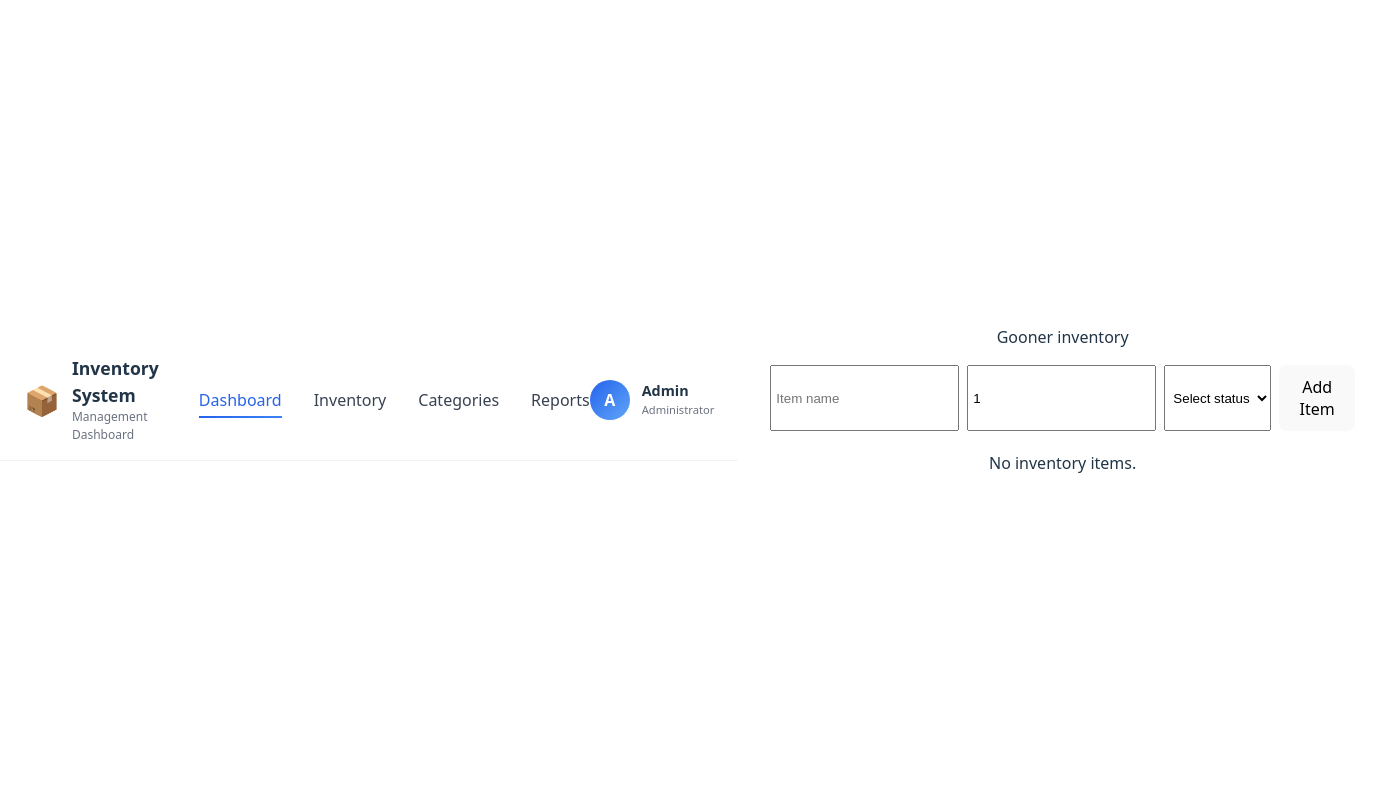
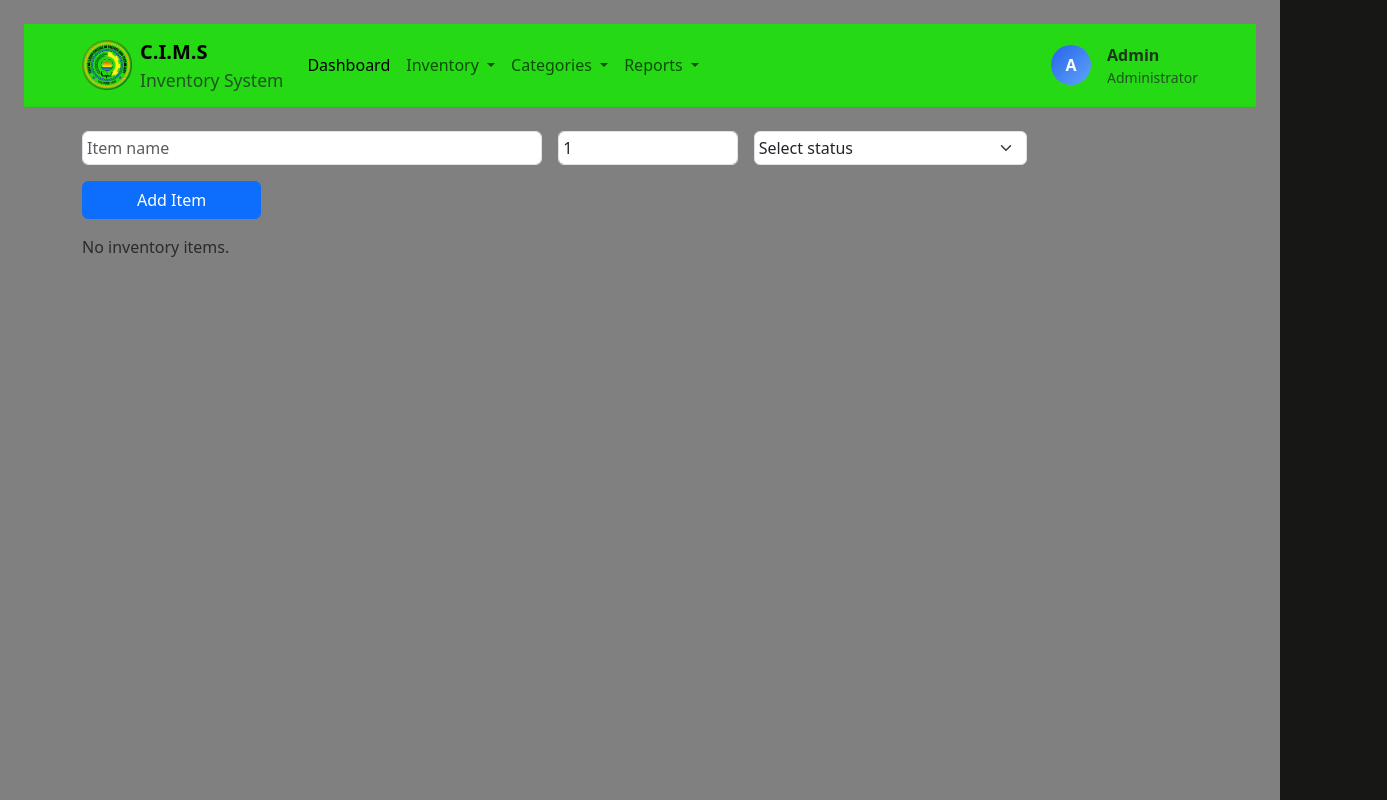
Before and after one commit to dukegooner80050-netizen/goonerthesis, a Vue app: page / in a window 1280 px wide. Shown: the whole page, 1387 px wide, since content can reach past the window. Built offline with nearby package versions, Linux system fonts and the light colour scheme.

Commit message:
bayo tayo marygrace

```diff
--- a/index.html
+++ b/index.html
@@ -6,7 +6,7 @@
     <meta name="viewport" content="width=device-width, initial-scale=1.0" />
     <title>goonerthesis</title>
   </head>
-  <body>
+  <body height="100%" width="100%" style="background-color: gray;">
     <div id="nav"></div>
     <div id="app"></div>
     <script type="module" src="/src/main.js"></script>
--- a/package.json
+++ b/package.json
@@ -9,6 +9,7 @@
     "preview": "vite preview"
   },
   "dependencies": {
+    "bootstrap": "^5.3.8",
     "vue": "^3.5.24"
   },
   "devDependencies": {
--- a/src/App.vue
+++ b/src/App.vue
@@ -1,14 +1,17 @@
 <script setup>
 import HelloWorld from './components/HelloWorld.vue'
-
+import Nav from './components/Nav.vue'
 </script>
 
 <template>
 
-  <div>
-    <p>Gooner inventory</p>
+  <div class="container-fluid p-4" bg-light>
+    <Nav/>
+    <main class="container mt-4">
+      <HelloWorld/>
+    </main>
   </div>
-  <HelloWorld/>
+
 </template>
 
 <style scoped>
--- a/src/components/HelloWorld.vue
+++ b/src/components/HelloWorld.vue
@@ -1,31 +1,42 @@
 <template>
   <div>
-    <form @submit.prevent="addItem">
+    <form @submit.prevent="addItem" class="row g-2 align-items-center mb-3">
+      <div class="col-md-5">
         <input
+          class="form-control"
           v-model.trim="newItem.name"
           placeholder="Item name"
           required
         />
+      </div>
+
+      <div class="col-md-2">
         <input
+          class="form-control"
           v-model.number="newItem.quantity"
           type="number"
           min="1"
           placeholder="Qty"
           required
         />
+      </div>
 
+      <div class="col-md-3">
         <!-- Status dropdown -->
-      <select v-model="newItem.status">
+        <select class="form-select" v-model="newItem.status">
           <option disabled value="">Select status</option>
           <option v-for="s in statusOptions" :key="s" :value="s">
             {{ s }}
           </option>
         </select>
+      </div>
 
-      <button type="submit">Add Item</button>
+      <div class="col-md-2">
+        <button class="btn btn-primary w-100" type="submit">Add Item</button>
+      </div>
     </form>
 
-    <table v-if="items.length">
+    <table v-if="items.length" class="table table-striped">
       <thead>
         <tr>
           <th>Name</th>
@@ -40,6 +51,7 @@
             <span v-if="!item.isEditingName">{{ item.name }}</span>
             <input
               v-else
+              class="form-control"
               v-model.trim="item.name"
               @keyup.enter="item.isEditingName = false"
               @blur="item.isEditingName = false"
@@ -48,6 +60,7 @@
 
           <td>
             <input
+              class="form-control"
               type="number"
               v-model.number="item.quantity"
               min="1"
@@ -55,7 +68,7 @@
           </td>
 
           <td>
-            <select v-model="item.status">
+            <select class="form-select" v-model="item.status">
               <option disabled value="">Select status</option>
               <option v-for="s in statusOptions" :key="s" :value="s">
                 {{ s }}
@@ -64,15 +77,17 @@
           </td>
 
           <td>
-            <div class="actions">
+            <div class="actions d-flex gap-2">
               <button
                 type="button"
+                class="btn btn-sm btn-outline-primary"
                 @click="item.isEditingName = !item.isEditingName"
               >
                 {{ item.isEditingName ? 'Save' : 'Edit' }}
               </button>
               <button
                 type="button"
+                class="btn btn-sm btn-outline-danger"
                 @click="removeItem(index)"
               >
                 Delete
--- a/src/components/Nav.vue
+++ b/src/components/Nav.vue
@@ -1,29 +1,63 @@
 <template>
-  <nav class="navbar">
+  <nav class="navbar navbar-expand-lg custom-navbar sticky-top">
     <div class="container">
-      <!-- Logo -->
-      <div class="logo">
-        <div class="icon">📦</div>
-        <div class="title">
-          <span class="main">Inventory System</span>
-          <span class="sub">Management Dashboard</span>
+      <a class="navbar-brand d-flex align-items-center gap-2" href="#">
+        <img :src="logo" alt="C.I.M.S logo" class="navbar-logo" />
+        <div class="d-flex flex-column">
+          <span class="fw-bold">C.I.M.S</span>
+          <small class="text-muted">Inventory System</small>
         </div>
-      </div>
+      </a>
 
-      <!-- Navigation -->
-      <ul class="menu">
-        <li class="active">Dashboard</li>
-        <li>Inventory</li>
-        <li>Categories</li>
-        <li>Reports</li>
-      </ul>
+      <button class="navbar-toggler" type="button" data-bs-toggle="collapse" data-bs-target="#mainNav" aria-controls="mainNav" aria-expanded="false" aria-label="Toggle navigation">
+        <span class="navbar-toggler-icon"></span>
+      </button>
 
-      <!-- User Profile -->
-      <div class="profile">
-        <div class="avatar">A</div>
-        <div class="user">
-          <span class="name">Admin</span>
-          <span class="role">Administrator</span>
+      <div class="collapse navbar-collapse" id="mainNav">
+        <ul class="navbar-nav me-auto mb-2 mb-lg-0">
+          <li class="nav-item">
+            <a class="nav-link active" aria-current="page" href="#">Dashboard</a>
+          </li>
+
+          <li class="nav-item dropdown">
+            <a class="nav-link dropdown-toggle" href="#" id="inventoryDropdown" role="button" data-bs-toggle="dropdown" aria-expanded="false">
+              Inventory
+            </a>
+            <ul class="dropdown-menu" aria-labelledby="inventoryDropdown">
+              <li><a class="dropdown-item" href="#">All Items</a></li>
+              <li><a class="dropdown-item" href="#">Add Item</a></li>
+              <li><hr class="dropdown-divider"></li>
+              <li><a class="dropdown-item" href="#">Import</a></li>
+            </ul>
+          </li>
+
+          <li class="nav-item dropdown">
+            <a class="nav-link dropdown-toggle" href="#" id="categoriesDropdown" role="button" data-bs-toggle="dropdown" aria-expanded="false">
+              Categories
+            </a>
+            <ul class="dropdown-menu" aria-labelledby="categoriesDropdown">
+              <li><a class="dropdown-item" href="#">All Categories</a></li>
+              <li><a class="dropdown-item" href="#">Add Category</a></li>
+            </ul>
+          </li>
+
+          <li class="nav-item dropdown">
+            <a class="nav-link dropdown-toggle" href="#" id="reportsDropdown" role="button" data-bs-toggle="dropdown" aria-expanded="false">
+              Reports
+            </a>
+            <ul class="dropdown-menu" aria-labelledby="reportsDropdown">
+              <li><a class="dropdown-item" href="#">Sales</a></li>
+              <li><a class="dropdown-item" href="#">Stock</a></li>
+            </ul>
+          </li>
+        </ul>
+
+        <div class="d-flex align-items-center gap-3">
+          <div class="avatar">A</div>
+          <div class="d-none d-sm-flex flex-column">
+            <span class="fw-semibold">Admin</span>
+            <small class="text-muted">Administrator</small>
+          </div>
         </div>
       </div>
     </div>
@@ -31,94 +65,35 @@
 </template>
 
 <script setup>
+import logo from '../assets/logoCC.png'
 // UI-only navbar
 </script>
 
 <style scoped>
-/* Glassmorphism Navbar */
-.navbar {
-  position: sticky;
-  top: 0;
-  z-index: 50;
+.custom-navbar {
   backdrop-filter: blur(12px);
-  background: rgba(255, 255, 255, 0.75);
-  border-bottom: 1px solid rgba(0, 0, 0, 0.05);
+  background: rgba(255, 255, 255, 0.85);
+  border-bottom: 1px solid rgba(0,0,0,0.05);
 }
 
-.container {
-  max-width: 1200px;
-  margin: auto;
-  padding: 1rem 1.5rem;
-  display: flex;
-  align-items: center;
-  justify-content: space-between;
+/* dark-mode tweak when page background is dark */
+:root {
+  --navbar-bg: rgba(12, 12, 12, 0.6);
 }
 
-/* Logo */
-.logo {
-  display: flex;
-  align-items: center;
-  gap: 0.75rem;
+.custom-navbar {
+  background: var(--navbar-bg, rgba(29, 226, 11, 0.918));
 }
 
 .icon {
-  font-size: 1.8rem;
+  font-size: 1.6rem;
 }
 
-.title {
-  display: flex;
-  flex-direction: column;
-}
-
-.title .main {
-  font-weight: 700;
-  font-size: 1.1rem;
-}
-
-.title .sub {
-  font-size: 0.75rem;
-  color: #6b7280;
-}
-
-/* Menu */
-.menu {
-  display: flex;
-  gap: 2rem;
-  list-style: none;
-  font-weight: 500;
-}
-
-.menu li {
-  cursor: pointer;
-  position: relative;
-  color: #374151;
-}
-
-.menu li::after {
-  content: '';
-  position: absolute;
-  width: 0;
-  height: 2px;
-  bottom: -6px;
-  left: 0;
-  background: linear-gradient(to right, #2563eb, #3b82f6);
-  transition: width 0.3s ease;
-}
-
-.menu li:hover::after,
-.menu .active::after {
-  width: 100%;
-}
-
-.menu .active {
-  color: #2563eb;
-}
-
-/* Profile */
-.profile {
-  display: flex;
-  align-items: center;
-  gap: 0.75rem;
+.navbar-logo {
+  width: 50px;
+  height: 50px;
+  object-fit: contain;
+  display: inline-block;
 }
 
 .avatar {
@@ -127,24 +102,19 @@
   border-radius: 50%;
   background: linear-gradient(135deg, #2563eb, #60a5fa);
   color: white;
-  display: flex;
+  display: inline-flex;
   align-items: center;
   justify-content: center;
-  font-weight: bold;
+  font-weight: 700;
 }
 
-.user {
-  display: flex;
-  flex-direction: column;
-}
+/* Slight spacing fixes */
+.navbar-brand { gap: .5rem; }
 
-.user .name {
-  font-size: 0.9rem;
-  font-weight: 600;
-}
-
-.user .role {
-  font-size: 0.7rem;
-  color: #6b7280;
+@media (prefers-color-scheme: dark) {
+  .custom-navbar {
+    --navbar-bg: rgba(33, 206, 10, 0.6);
+    border-bottom-color: rgba(255,255,255,0.03);
+  }
 }
 </style>
--- a/src/style.css
+++ /dev/null
@@ -1,79 +0,0 @@
-:root {
-  font-family: system-ui, Avenir, Helvetica, Arial, sans-serif;
-  line-height: 1.5;
-  font-weight: 400;
-
-  color-scheme: light dark;
-  color: rgba(255, 255, 255, 0.87);
-  background-color: #242424;
-
-  font-synthesis: none;
-  text-rendering: optimizeLegibility;
-  -webkit-font-smoothing: antialiased;
-  -moz-osx-font-smoothing: grayscale;
-}
-
-a {
-  font-weight: 500;
-  color: #646cff;
-  text-decoration: inherit;
-}
-a:hover {
-  color: #535bf2;
-}
-
-body {
-  margin: 0;
-  display: flex;
-  place-items: center;
-  min-width: 320px;
-  min-height: 100vh;
-}
-
-h1 {
-  font-size: 3.2em;
-  line-height: 1.1;
-}
-
-button {
-  border-radius: 8px;
-  border: 1px solid transparent;
-  padding: 0.6em 1.2em;
-  font-size: 1em;
-  font-weight: 500;
-  font-family: inherit;
-  background-color: #1a1a1a;
-  cursor: pointer;
-  transition: border-color 0.25s;
-}
-button:hover {
-  border-color: #646cff;
-}
-button:focus,
-button:focus-visible {
-  outline: 4px auto -webkit-focus-ring-color;
-}
-
-.card {
-  padding: 2em;
-}
-
-#app {
-  max-width: 1280px;
-  margin: 0 auto;
-  padding: 2rem;
-  text-align: center;
-}
-
-@media (prefers-color-scheme: light) {
-  :root {
-    color: #213547;
-    background-color: #ffffff;
-  }
-  a:hover {
-    color: #747bff;
-  }
-  button {
-    background-color: #f9f9f9;
-  }
-}
--- /dev/null
+++ b/src/theme.css
@@ -0,0 +1,40 @@
+:root {
+  font-family: system-ui, Avenir, Helvetica, Arial, sans-serif;
+  line-height: 1.5;
+  font-weight: 400;
+
+  color-scheme: light dark;
+  color: rgba(255, 255, 255, 0.87);
+  background-color: #bee4ad;
+
+  --btn-bg: #1a1a1a;
+  --btn-border: transparent;
+}
+
+a { color: #646cff; }
+
+body {
+  margin: 0;
+  min-width: 320px;
+  min-height: 100vh;
+  background-color: var(--bg, #242424);
+  color: var(--text, rgba(27, 31, 25, 0.87));
+}
+
+button {
+  border-radius: 8px;
+  border: 1px solid var(--btn-border);
+  padding: 0.6em 1.2em;
+  font-size: 1em;
+  font-weight: 500;
+  font-family: inherit;
+  background-color: var(--btn-bg);
+}
+
+@media (prefers-color-scheme: light) {
+  :root {
+    color: #88a8c5;
+    background-color: #171816;
+    --btn-bg: #f9f9f9;
+  }
+}
```
Also changed, not shown: src/main.js (+4 -3 lines), src/assets/logoCC.png (added), 1 other file (tests, documents, lock files or other folders). Lines whose indentation alone changed are shown as unchanged.
